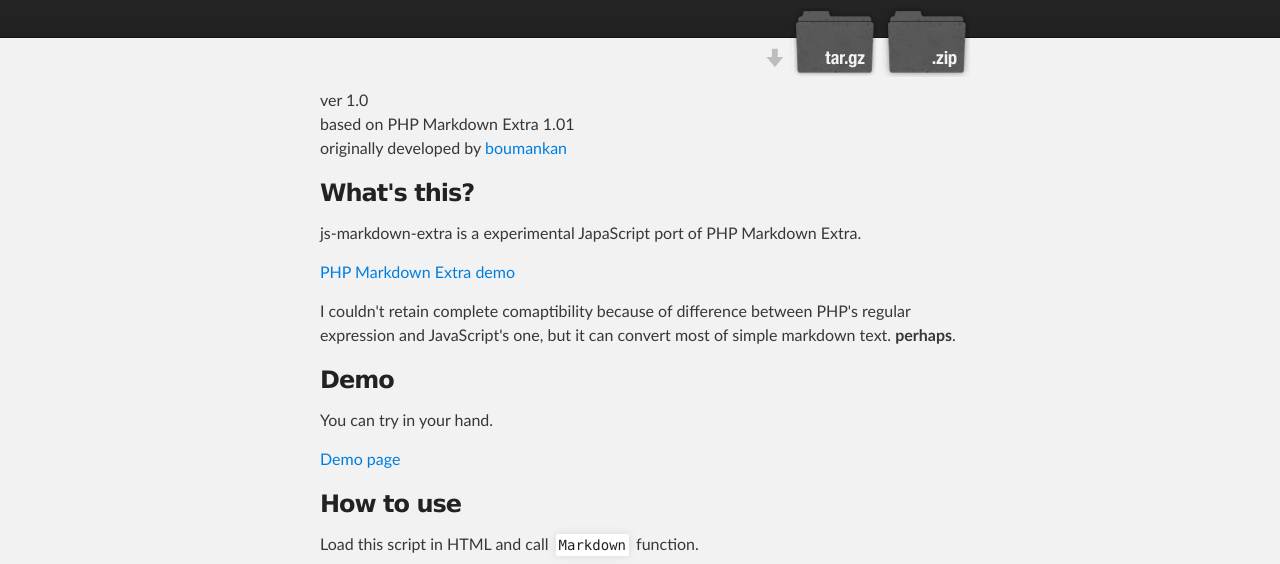
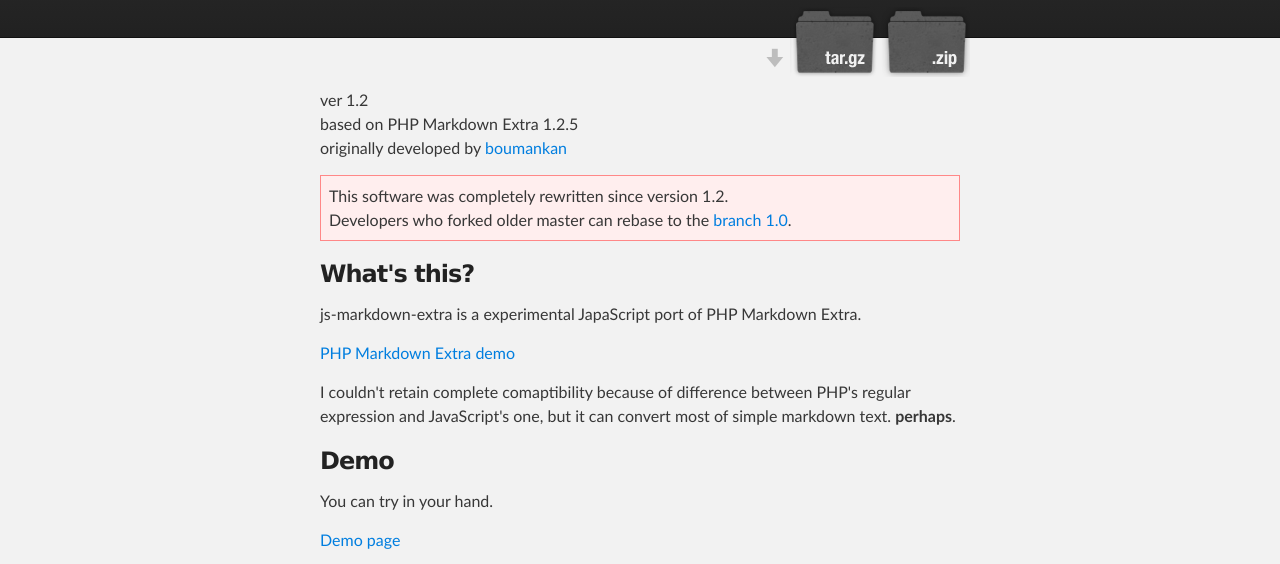
Before and after one commit to tanakahisateru/js-markdown-extra, a plain HTML site: page index.html in a window 1280 px wide. Shown: the part 208-772 px from the top of the page. Drawn offline with Linux system fonts and the light colour scheme.

Commit message:
Ready to release 1.2.

```diff
--- a/index.html
+++ b/index.html
@@ -31,9 +31,12 @@
     <!-- MAIN CONTENT -->
     <div id="main_content_wrap" class="outer">
       <section id="main_content" class="inner">
-        <p>ver 1.0<br>
-based on PHP Markdown Extra 1.01<br>
+        <p>ver 1.2<br>
+based on PHP Markdown Extra 1.2.5<br>
 originally developed by <a href="http://bmky.net/product/js-markdown-extra/">boumankan</a></p>
+
+<p class="announcement">This software was completely rewritten since version 1.2.<br>
+Developers who forked older master can rebase to the <a href="https://github.com/tanakahisateru/js-markdown-extra/tree/1.0">branch 1.0</a>.</p>
 
 <h3>What's this?</h3>
 
--- a/stylesheets/stylesheet.css
+++ b/stylesheets/stylesheet.css
@@ -370,6 +370,12 @@
   padding-top: 40px;
 }
 
+.announcement {
+    padding: 8px;
+    border: 1px solid #F88;
+    background: #FEE;
+}
+
 #footer_wrap {
   background: #212121;
 }
```
Also changed, not shown: demo.html (+14 -6 lines).
